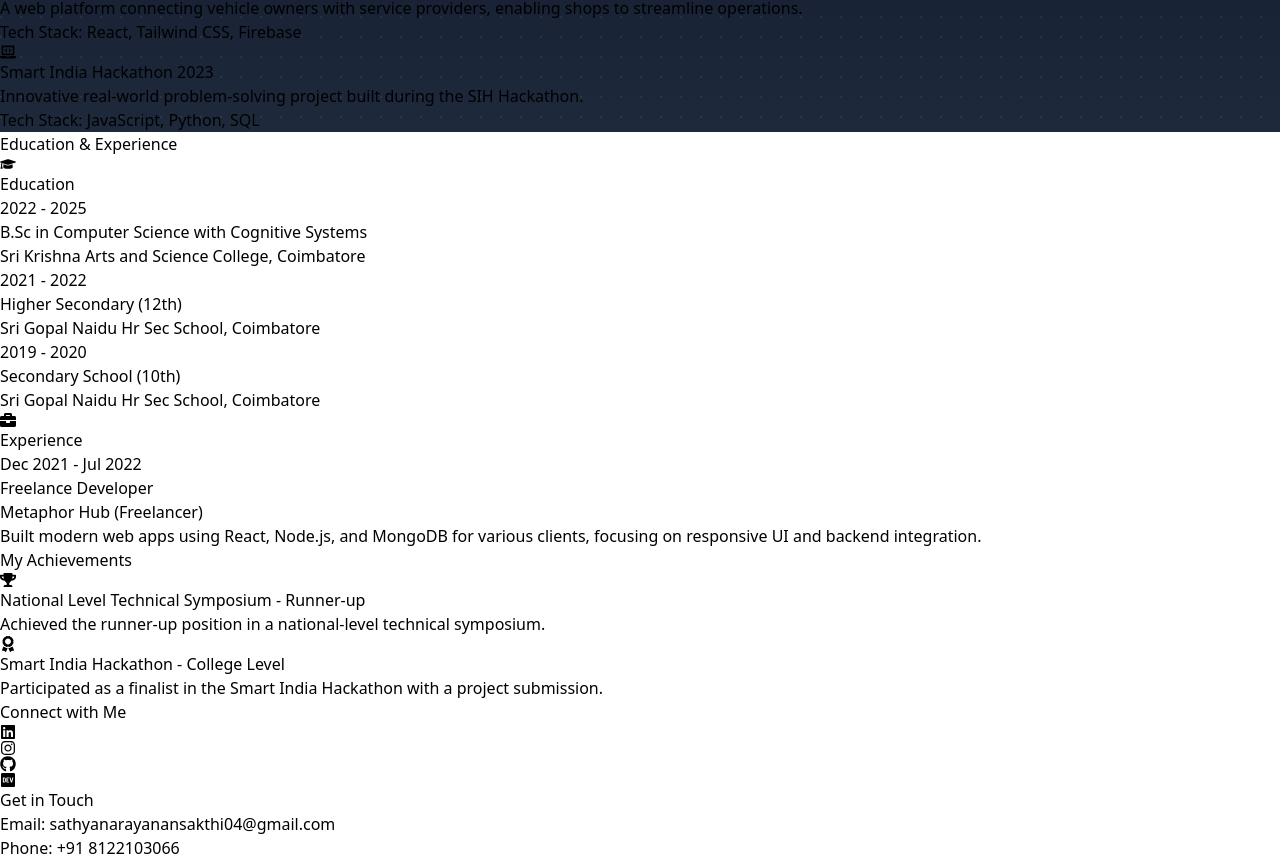
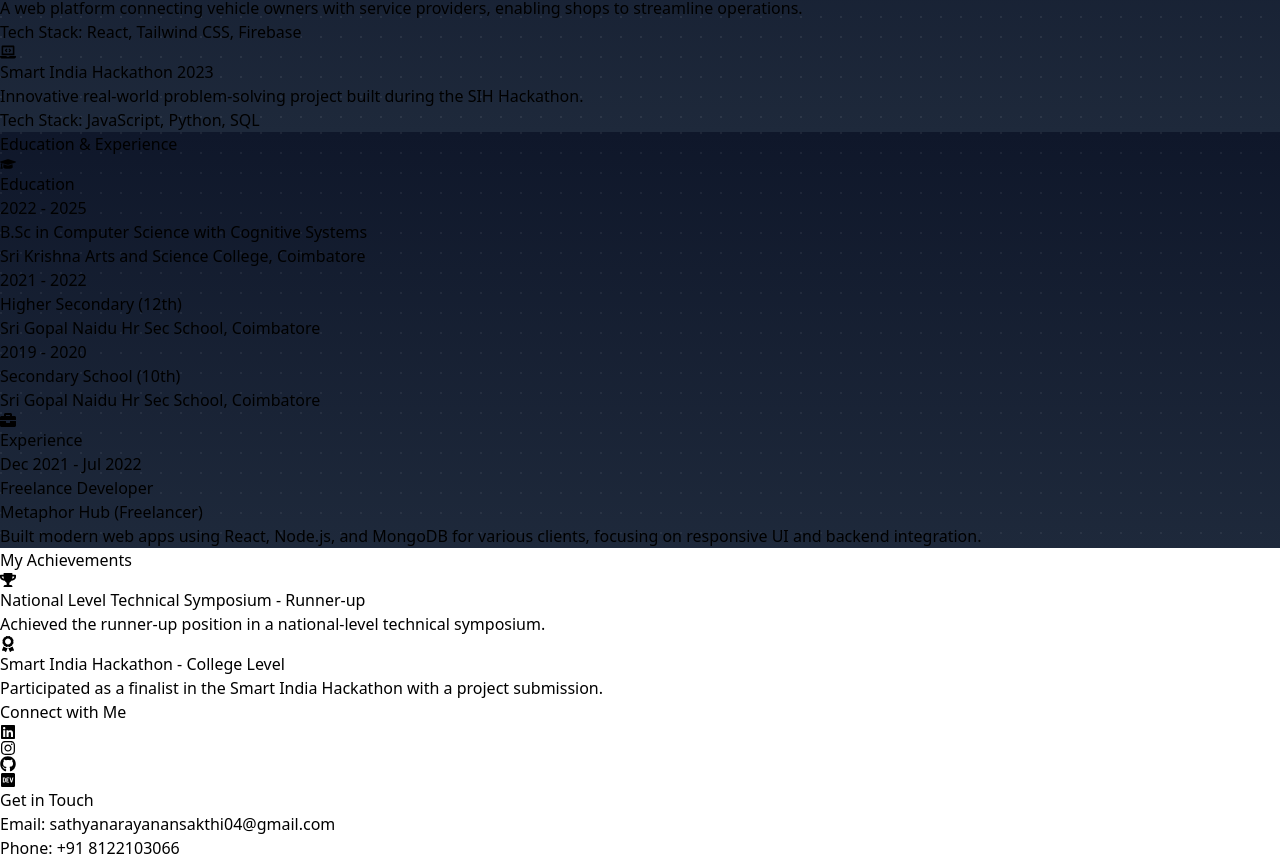
Before and after one commit to Sathyanarayanansakthi/my_site, a React (Vite) app: page / in a window 1280 px wide. Shown: the part 1738-2598 px from the top of the page. Built offline with nearby package versions, Linux system fonts and the light colour scheme.

Commit message:
Update Education.jsx

```diff
--- a/src/components/Education.jsx
+++ b/src/components/Education.jsx
@@ -48,7 +48,15 @@ const EducationAndExperience = () => {
   return (
     <div
       ref={ref}
-      className="min-h-screen py-20 px-4 md:px-0 bg-gradient-to-b from-slate-950 to-slate-800 text-white flex flex-col items-center"
+      className="min-h-screen py-20 px-4 md:px-0 text-white flex flex-col items-center"
+      style={{
+        backgroundImage: `
+          linear-gradient(to bottom, #0f172a, #1e293b),
+          radial-gradient(circle at 1px 1px, rgba(255, 255, 255, 0.06) 1px, transparent 0)
+        `,
+        backgroundSize: "100% 100%, 20px 20px",
+        backgroundBlendMode: "overlay",
+      }}
     >
       {/* Section Heading */}
       <motion.h3
@@ -76,7 +84,9 @@ const EducationAndExperience = () => {
                 variants={timelineVariants}
                 className="bg-slate-800/60 p-5 rounded-2xl shadow-lg border border-slate-600 hover:border-teal-400 transition-all"
               >
-                <p className="text-sm text-teal-400 font-medium mb-2">{item.year}</p>
+                <p className="text-sm text-teal-400 font-medium mb-2">
+                  {item.year}
+                </p>
                 <h5 className="text-xl font-bold">{item.degree}</h5>
                 <p className="text-gray-400">{item.institution}</p>
               </motion.div>
@@ -99,7 +109,9 @@ const EducationAndExperience = () => {
                 variants={timelineVariants}
                 className="bg-slate-800/60 p-5 rounded-2xl shadow-lg border border-slate-600 hover:border-purple-400 transition-all"
               >
-                <p className="text-sm text-purple-400 font-medium mb-2">{item.duration}</p>
+                <p className="text-sm text-purple-400 font-medium mb-2">
+                  {item.duration}
+                </p>
                 <h5 className="text-xl font-bold">{item.role}</h5>
                 <p className="text-gray-300 italic">{item.company}</p>
                 <p className="text-gray-400 mt-2">{item.description}</p>
```
